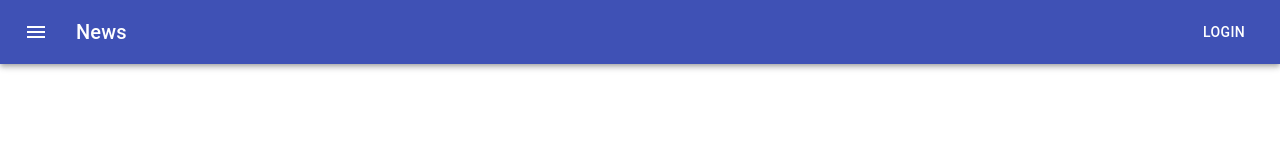
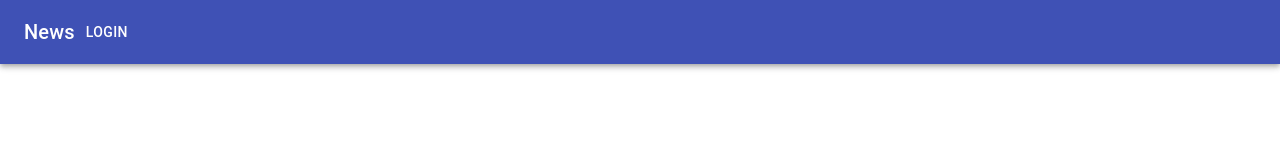
Before and after one commit to Emphillips/music-react-app, a React (Create React App) app: page / in a window 1280 px wide. Shown: the top 160 px of the page. Built offline with nearby package versions, Linux system fonts and the light colour scheme.

Commit message:
Updated App file with nav bar

```diff
--- a/package.json
+++ b/package.json
@@ -3,6 +3,7 @@
   "version": "0.1.0",
   "private": true,
   "dependencies": {
+    "@material-ui/core": "^4.9.0",
     "@testing-library/jest-dom": "^4.2.4",
     "@testing-library/react": "^9.4.0",
     "@testing-library/user-event": "^7.2.1",
--- a/src/App.js
+++ b/src/App.js
@@ -1,20 +1,17 @@
 import React, {Component} from "react";
-import ButtonAppBar from './Component/ButtonAppBar/ButtonAppBar';
+import AppBar from './Component/ButtonAppBar/AppBar';
 import './App.css';
 
 
 
 
 class App extends Component {
-  // constructor(props) {
-  //   super(props);
-  //   this.state = {  };
 
-  // }
   render() {
     return (
       <div>
-        <ButtonAppBar></ButtonAppBar>
+        <AppBar position="static">
+        </AppBar>
       </div>
     )
   }
--- /dev/null
+++ b/src/Component/ButtonAppBar/AppBar.js
@@ -0,0 +1,22 @@
+import React from 'react';
+import AppBar from '@material-ui/core/AppBar';
+import Toolbar from '@material-ui/core/Toolbar';
+import Typography from '@material-ui/core/Typography';
+import Button from '@material-ui/core/Button';
+
+
+export default function ButtonAppBar() {
+
+  return (
+    <div>
+      <AppBar position="static">
+        <Toolbar>
+          <Typography variant="h6">
+            News
+          </Typography>
+          <Button color="inherit">Login</Button>
+        </Toolbar>
+      </AppBar>
+    </div>
+  );
+}
--- a/src/Component/ButtonAppBar/ButtonAppBar.js
+++ /dev/null
@@ -1,41 +0,0 @@
-import React from 'react';
-import { makeStyles } from '@material-ui/core/styles';
-import AppBar from '@material-ui/core/AppBar';
-import Toolbar from '@material-ui/core/Toolbar';
-import Typography from '@material-ui/core/Typography';
-import Button from '@material-ui/core/Button';
-import IconButton from '@material-ui/core/IconButton';
-import MenuIcon from '@material-ui/icons/Menu';
-
-
-const useStyles = makeStyles(theme => ({
-  root: {
-    flexGrow: 1,
-  },
-  menuButton: {
-    marginRight: theme.spacing(2),
-  },
-  title: {
-    flexGrow: 1,
-  },
-}));
-
-export default function ButtonAppBar() {
-  const classes = useStyles();
-
-  return (
-    <div className={classes.root}>
-      <AppBar position="static">
-        <Toolbar>
-          <IconButton edge="start" className={classes.menuButton} color="inherit" aria-label="menu">
-            <MenuIcon />
-          </IconButton>
-          <Typography variant="h6" className={classes.title}>
-            News
-          </Typography>
-          <Button color="inherit">Login</Button>
-        </Toolbar>
-      </AppBar>
-    </div>
-  );
-}
```
Also changed, not shown: 1 other file (tests, documents, lock files or other folders).
